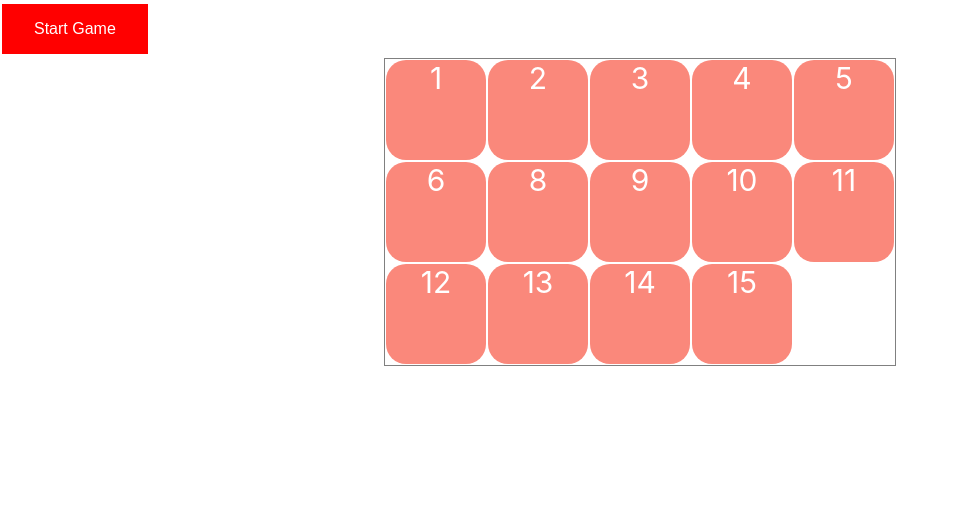
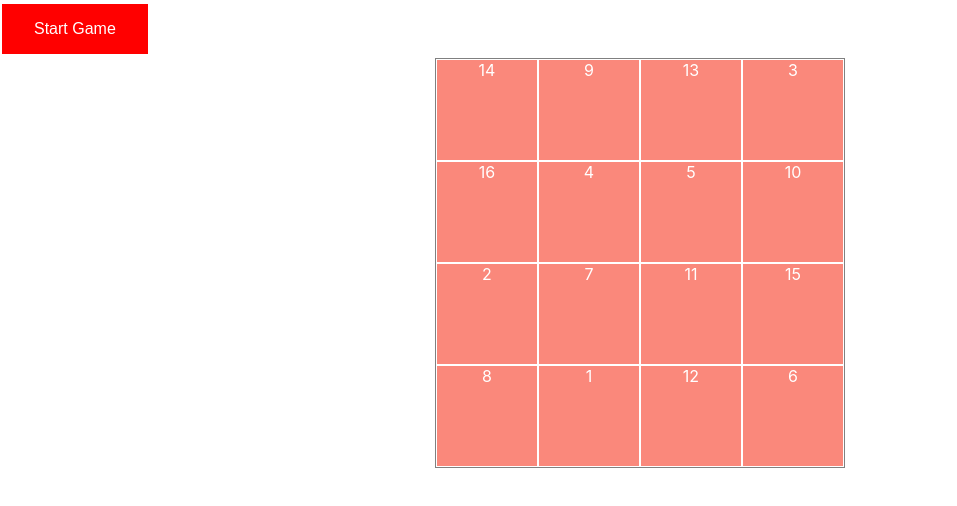
Before and after one commit to erikwaahlstrom/n-pussel, a React (Create React App) app: page / in a window 1280 px wide. Shown: the top 506 px of the page, without its empty margins (0-957 px from the left). Built offline with nearby package versions, Linux system fonts and the light colour scheme.

Commit message:
shuffle arrays

```diff
--- a/src/components/Box.js
+++ b/src/components/Box.js
@@ -1,7 +1,7 @@
 import React from "react";
 import Boxelement from "../elements/Boxelement";
 
-const Box = ({ tile }) => {
-  return <Boxelement>{tile}</Boxelement>;
+const Box = ({ number, boxClick }) => {
+  return <Boxelement onClick={boxClick}>{number}</Boxelement>;
 };
 export default Box;
--- a/src/components/GameWrapper.js
+++ b/src/components/GameWrapper.js
@@ -1,39 +1,47 @@
 import React, { useState } from "react";
+import { shuffleArray } from "../lib/utils";
 import Box from "./Box";
 import Button from "../elements/Button";
 import WrapperDiv from "../elements/WrapperDiv";
 
-const boxes = [
-  { box: "1" },
-  { box: "2" },
-  { box: "3" },
-  { box: "4" },
-  { box: "5" },
-  { box: "6" },
-  { box: "8" },
-  { box: "9" },
-  { box: "10" },
-  { box: "11" },
-  { box: "12" },
-  { box: "13" },
-  { box: "14" },
-  { box: "15" },
+const boxesArray = [
+  { number: 1 },
+  { number: 2 },
+  { number: 3 },
+  { number: 4 },
+  { number: 5 },
+  { number: 6 },
+  { number: 7 },
+  { number: 8 },
+  { number: 9 },
+  { number: 10 },
+  { number: 11 },
+  { number: 12 },
+  { number: 13 },
+  { number: 14 },
+  { number: 15 },
+  { number: 16 },
 ];
 
 const GameWrapper = () => {
-  const [boxamount, setBoxes] = useState(boxes);
+  const [
+    boxes,
+    // , setBoxes
+  ] = useState(shuffleArray(boxesArray));
   const draw = () => {
     console.log("start game clicked");
     // setBoxes(boxes);
   };
 
-  console.log(boxes);
+  const boxClick = () => {
+    console.log("box clicked");
+  };
   return (
     <>
       <Button onClick={draw}>Start Game</Button>
       <WrapperDiv>
-        {boxamount.map((item, index) => {
-          return <Box key={index} tile={item.box} />;
+        {boxes.map((box, index) => {
+          return <Box {...box} boxClick={boxClick} key={index} />;
         })}
       </WrapperDiv>
     </>
--- a/src/elements/Boxelement.js
+++ b/src/elements/Boxelement.js
@@ -2,15 +2,12 @@ import styled from "@emotion/styled";
 
 export const Boxelement = styled.div`
   background-color: #fa887b;
-  font-size: 30px;
   height: 100px;
   width: 100px;
   color: #fff;
-  border-radius: 20px;
-  display: table-cell;
   text-align: center;
   vertical-align: middle;
-  margin: 1px;
+  border: 1px solid #fff;
   cursor: pointer;
 `;
 
--- a/src/elements/WrapperDiv.js
+++ b/src/elements/WrapperDiv.js
@@ -3,7 +3,7 @@ import styled from "@emotion/styled";
 export const WrapperDiv = styled.div`
   border: 1px solid gray;
   display: flex;
-  width: 510px;
+  width: 408px;
   margin: 0 auto;
   flex-wrap: wrap;
 `;
--- /dev/null
+++ b/src/lib/utils.js
@@ -0,0 +1,10 @@
+export const shuffleArray = function (arr) {
+  let newPos, temp;
+  for (let i = arr.length - 1; i > 0; i--) {
+    newPos = Math.floor(Math.random() * (i + 1));
+    temp = arr[i];
+    arr[i] = arr[newPos];
+    arr[newPos] = temp;
+  }
+  return arr;
+};
```
